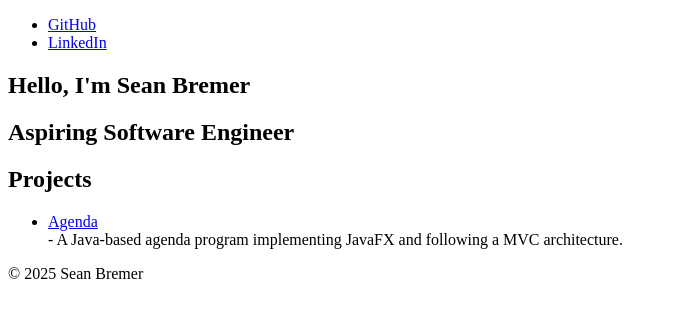
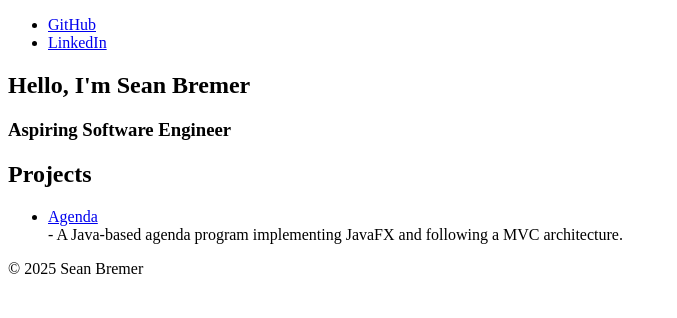
Before and after one commit to sbremer05/sbremer05.github.io, a plain HTML site: page index.html in a window 1280 px wide. Shown: the whole page, without its empty margins (0-677 px from the left). Drawn offline with Linux system fonts and the light colour scheme.

Commit message:
generic portfolio created

```diff
--- a/index.html
+++ b/index.html
@@ -20,7 +20,7 @@
     <main>
         <section id = "introduction">
             <h1>Hello, I'm Sean Bremer</h1>
-            <h2>Aspiring Software Engineer</h2>
+            <h3>Aspiring Software Engineer</h3>
         </section>
 
         <section id = "projects">
```
